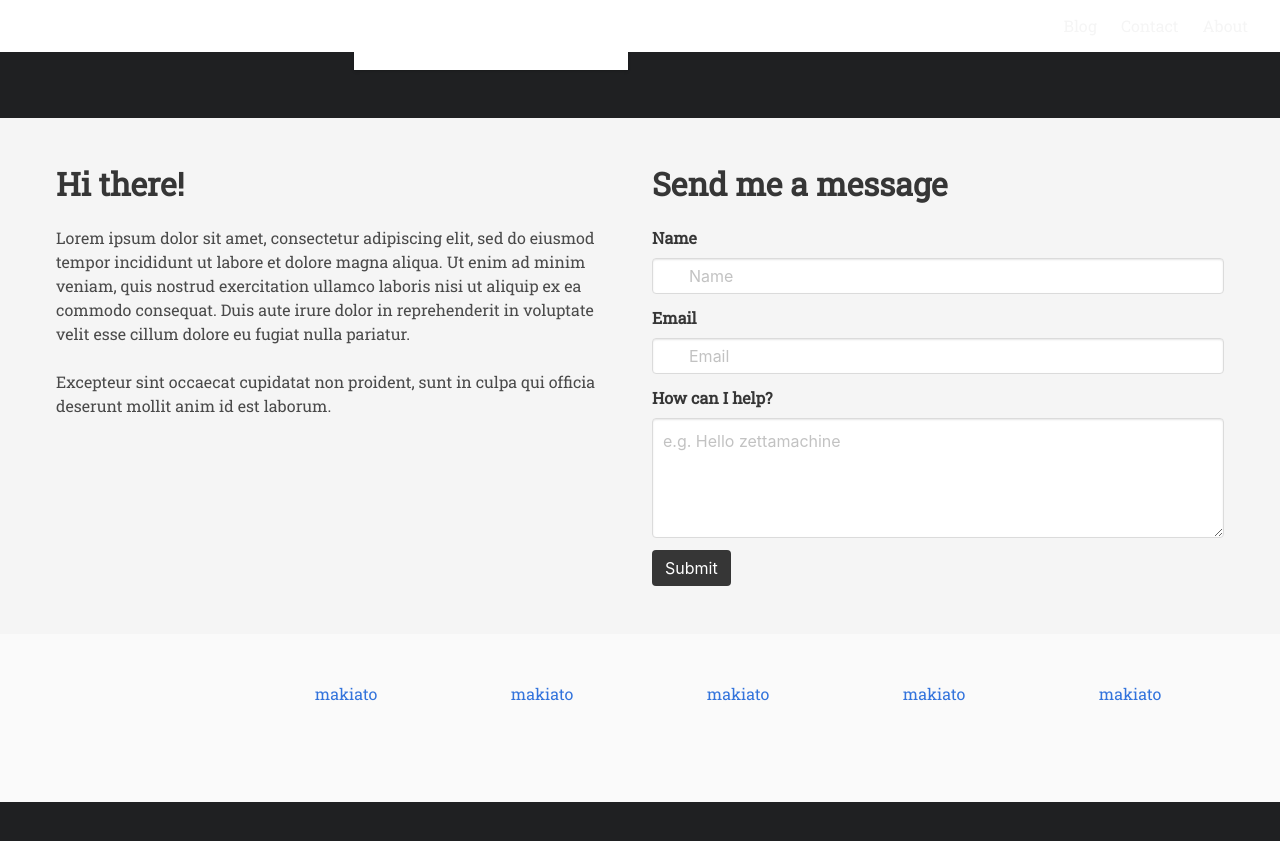
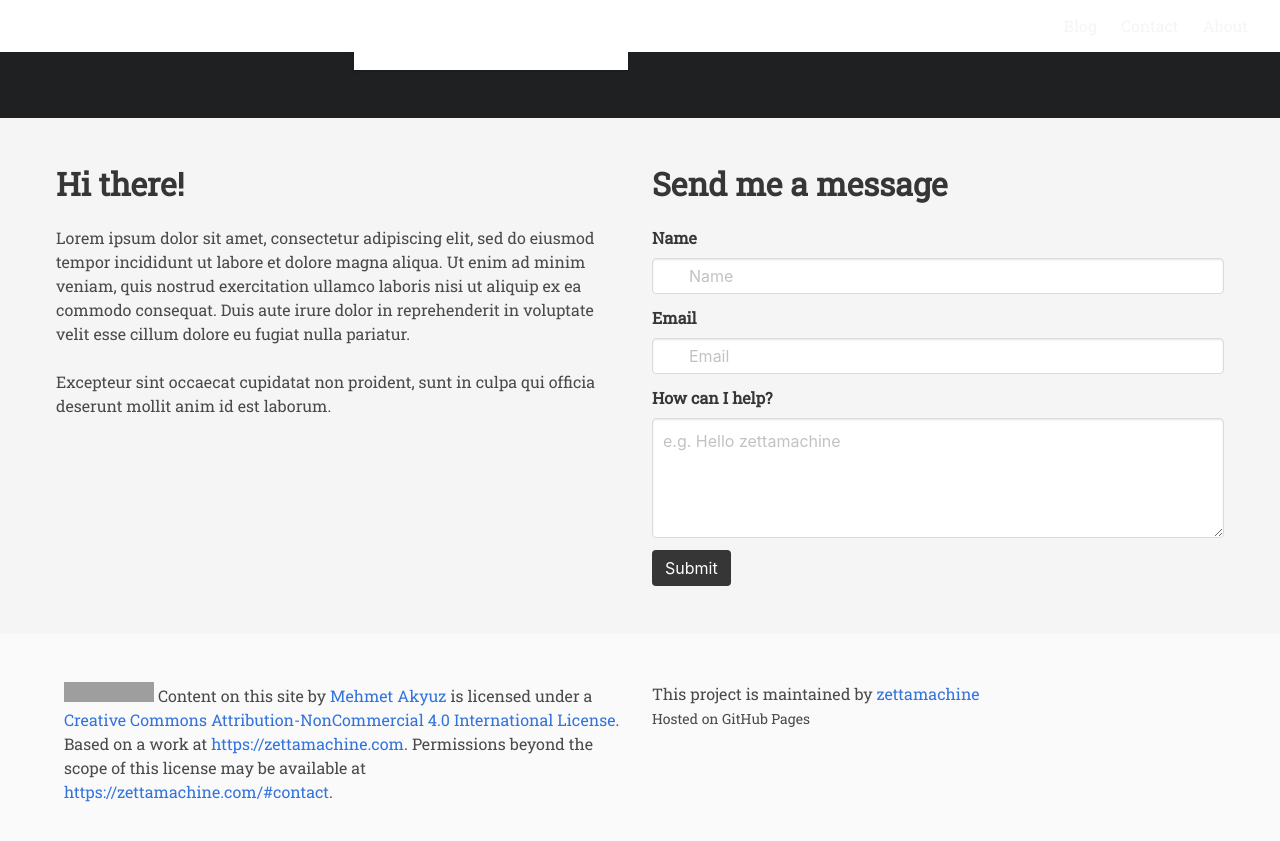
Before and after one commit to zettamachine/makiato.github.io, a Jekyll site: the page built from landing.html, in a window 1280 px wide and 900 px high, scrolled down 1285 px. Shown: the top 841 px of the window. Built offline with Jekyll 4.4.1, drawn with Linux system fonts in a browser that asks for light colours; before the commit the page ends 2087 px from its top, so only the background shows below that; grey boxes are pictures that could not be loaded.

Commit message:
Added footer include

```diff
--- /dev/null
+++ b/_includes/footer.html
@@ -0,0 +1,18 @@
+<footer class="footer">
+    <div class="container">
+		<div class="columns">
+            <div class="column">
+                <a rel="license" href="http://creativecommons.org/licenses/by-nc/4.0/">
+                <img alt="Creative Commons License" style="border-width:0" src="https://i.creativecommons.org/l/by-nc/4.0/88x31.png" /></a>
+
+                <span xmlns:dct="http://purl.org/dc/terms/" property="dct:title">{{ page.title | default: "Content on this site" }}</span> by <a xmlns:cc="http://creativecommons.org/ns#" href="{{ page.url }}" property="cc:attributionName" rel="cc:attributionURL">Mehmet Akyuz</a> is licensed under a <a rel="license" href="http://creativecommons.org/licenses/by-nc/4.0/">Creative Commons Attribution-NonCommercial 4.0 International License</a>.
+                Based on a work at <a xmlns:dct="http://purl.org/dc/terms/" href="{{ site.url }}" rel="dct:source">{{ site.url }}</a>.
+                Permissions beyond the scope of this license may be available at <a xmlns:cc="http://creativecommons.org/ns#" href="{{ site.url }}/#contact" rel="cc:morePermissions">{{ site.url }}/#contact</a>.
+            </div>
+            <div class="column">
+                <p>This project is maintained by <a href="{{ site.github.owner_url }}">{{ site.github.owner_name }}</a></p>
+                <p><small>Hosted on GitHub Pages</small></p>
+            </div>
+		</div>
+    </div>
+</footer>
--- a/_layouts/landing.html
+++ b/_layouts/landing.html
@@ -162,43 +162,8 @@
 				</div>
 			</div>
 		</section>
-		<footer class="footer">
-			<div class="container">
-				<div class="columns">
-					<div class="column has-text-centered">
-						<div class="logo" direction="row" size="2" colour="#333" weight="1"></div>
-					</div>
-					<div class="column has-text-centered">
-						<a href="https://github.com/makiato/">makiato
-							<i class="fa fa-github" aria-hidden="true"></i></a>
-					</div>
-					<div class="column has-text-centered">
-						<a href="https://github.com/makiato/">makiato
-							<i class="fa fa-linkedin" aria-hidden="true"></i></a>
-					</div>
-					<div class="column has-text-centered">
-						<a href="https://github.com/makiato/">makiato
-							<i class="fa fa-instagram" aria-hidden="true"></i></a>
-					</div>
-					<div class="column has-text-centered">
-						<a href="https://github.com/makiato/">makiato
-							<i class="fa fa-twitter" aria-hidden="true"></i></a>
-					</div>
-					<div class="column has-text-centered">
-						<a href="https://github.com/makiato/">makiato
-							<i class="fa fa-github" aria-hidden="true"></i></a>
-					</div>
-					</nav>
-				</div>
-		</footer>
 
-
-		<!--footer>
-        {% if site.github.is_project_page %}
-        <p>This project is maintained by <a href="{{ site.github.owner_url }}">{{ site.github.owner_name }}</a></p>
-        {% endif %}
-        <p><small>Hosted on GitHub Pages &mdash; Theme by <a href="https://github.com/orderedlist">orderedlist</a></small></p>
-      </footer-->
+        {% include footer.html %}
 
 	</div>
 	<script src="{{ "/assets/js/scale.fix.js" | relative_url }}"></script>
```
